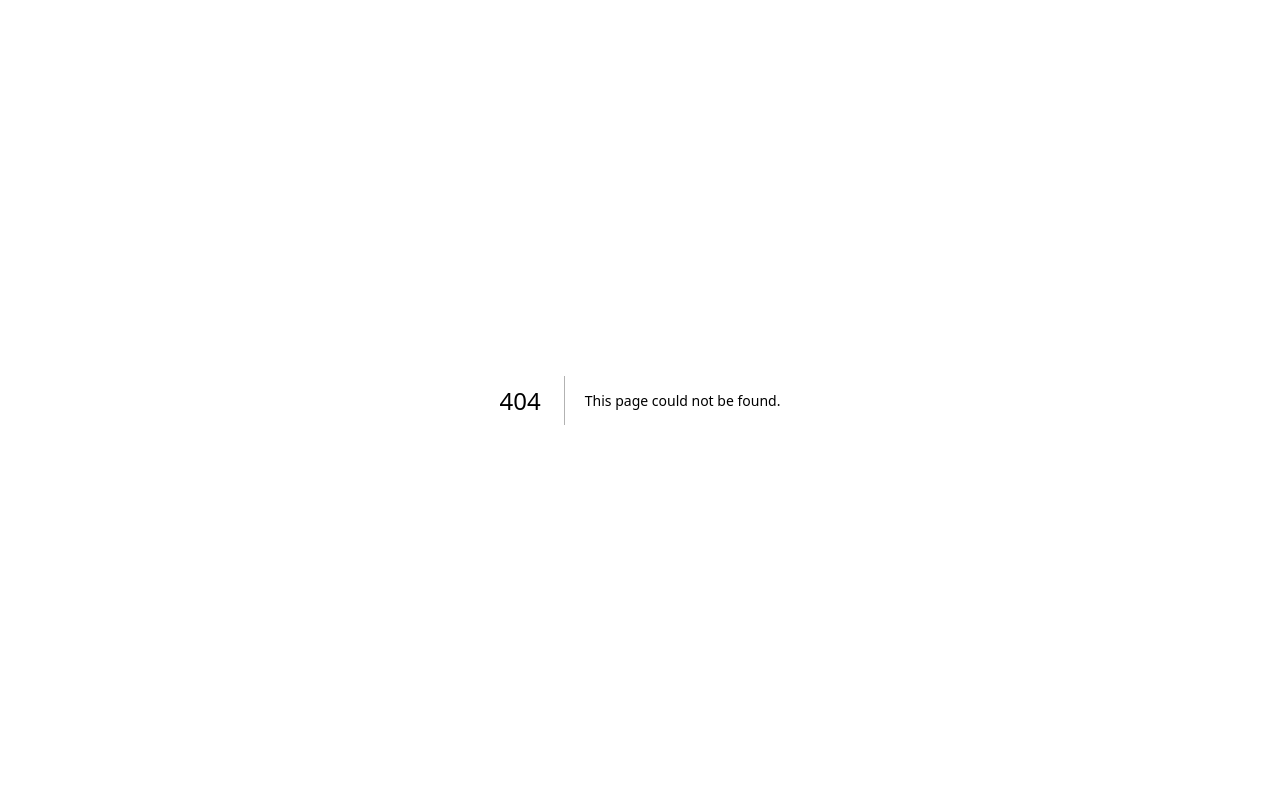
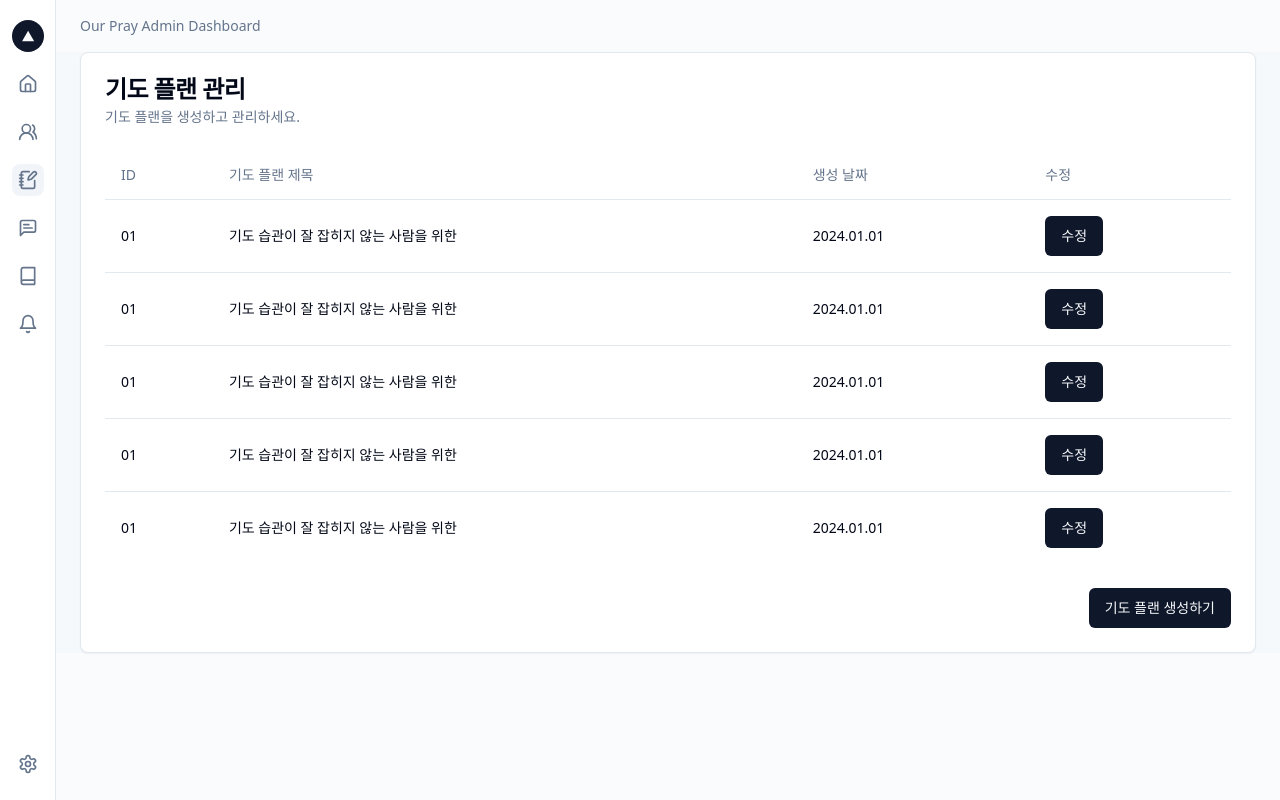
Before and after one commit to ehdrbdndns/our-pray-admin-dashboard, a Next.js app: page /plan in a window 1280 px wide. Before the commit this address had no page. Built offline with nearby package versions, Linux system fonts and the light colour scheme.

Commit message:
feat: add plan page ui

```diff
--- /dev/null
+++ b/app/(dashboard)/plan/page.tsx
@@ -0,0 +1,11 @@
+import { Tabs, TabsContent, TabsList, TabsTrigger } from "@/components/ui/tabs";
+import PlansTable from "./plans-table";
+
+export default function PlanPage() {
+  return (
+    <>
+      {/* Content */}
+      <PlansTable />
+    </>
+  )
+}
--- /dev/null
+++ b/app/(dashboard)/plan/plan.tsx
@@ -0,0 +1,21 @@
+import { Button } from "@/components/ui/button";
+import { TableCell, TableRow } from "@/components/ui/table";
+import Link from "next/link";
+
+export default function Plan() {
+  return (
+    <TableRow>
+      <TableCell className="hidden md:table-cell">01</TableCell>
+      <TableCell className="font-medium">기도 습관이 잘 잡히지 않는 사람을 위한</TableCell>
+      <TableCell className="hidden md:table-cell">2024.01.01</TableCell>
+      <TableCell>
+        {/* Button */}
+        <Link href="/plan/1">
+          <Button>
+            수정
+          </Button>
+        </Link>
+      </TableCell>
+    </TableRow>
+  )
+}
--- /dev/null
+++ b/app/(dashboard)/plan/plans-table.tsx
@@ -0,0 +1,74 @@
+import { Button } from "@/components/ui/button";
+import { Card, CardContent, CardDescription, CardFooter, CardHeader, CardTitle } from "@/components/ui/card";
+import { Table, TableBody, TableHead, TableHeader, TableRow } from "@/components/ui/table";
+import Plan from "./plan";
+
+export default function PlansTable() {
+  return (
+    <Card>
+      <CardHeader>
+        <CardTitle>기도 플랜 관리</CardTitle>
+        <CardDescription>
+          기도 플랜을 생성하고 관리하세요.
+        </CardDescription>
+      </CardHeader>
+      <CardContent>
+        <Table>
+          <TableHeader>
+            <TableRow>
+              <TableHead className="hidden md:table-cell">ID</TableHead>
+              <TableHead>기도 플랜 제목</TableHead>
+              <TableHead className="hidden md:table-cell">생성 날짜</TableHead>
+              <TableHead>수정</TableHead>
+            </TableRow>
+          </TableHeader>
+          <TableBody>
+            {/* Content */}
+            <Plan />
+            <Plan />
+            <Plan />
+            <Plan />
+            <Plan />
+          </TableBody>
+        </Table>
+      </CardContent>
+      <CardFooter>
+        <div className="flex justify-between w-[100%]">
+          <div></div>
+          <Button>기도 플랜 생성하기</Button>
+        </div>
+        {/* <form className="flex items-center w-full justify-between">
+          <div className="text-xs text-muted-foreground">
+            Showing{' '}
+            <strong>
+              {Math.min(offset - productsPerPage, totalProducts) + 1}-{offset}
+            </strong>{' '}
+            of <strong>{totalProducts}</strong> products
+          </div>
+          <div className="flex">
+            <Button
+              formAction={prevPage}
+              variant="ghost"
+              size="sm"
+              type="submit"
+              disabled={offset === productsPerPage}
+            >
+              <ChevronLeft className="mr-2 h-4 w-4" />
+              Prev
+            </Button>
+            <Button
+              formAction={nextPage}
+              variant="ghost"
+              size="sm"
+              type="submit"
+              disabled={offset + productsPerPage > totalProducts}
+            >
+              Next
+              <ChevronRight className="ml-2 h-4 w-4" />
+            </Button>
+          </div>
+        </form> */}
+      </CardFooter>
+    </Card>
+  )
+}
```
